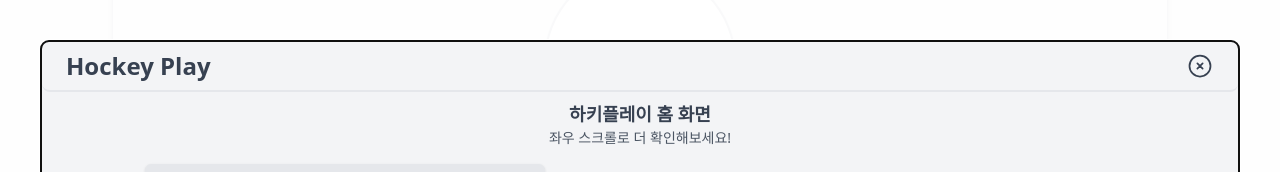
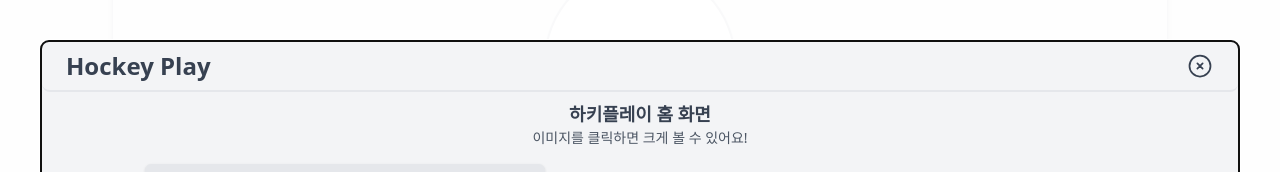
Before and after one commit to PJinsoo/pohtofolio, a Next.js app: page / in a window 1280 px wide. Both pictures are taken after a click on the element "구현 사진". Shown: the part 3454-3626 px from the top of the page. Built offline with nearby package versions, Linux system fonts and the light colour scheme.

Commit message:
이미지 크게 보기 추가

```diff
--- a/components/career.tsx
+++ b/components/career.tsx
@@ -10,6 +10,7 @@
 import 'swiper/css';
 import 'swiper/css/pagination';
 import 'swiper/css/navigation'
+import Modal from 'react-modal';
 // 하키플레이 구현 사진
 import old_home from '../images/career/hockeyplay/old/old_home.png'
 import old_board_list from '../images/career/hockeyplay/old/old_board-list.png'
@@ -24,6 +25,7 @@
 import new_schedule from '../images/career/hockeyplay/new/new_schedule.png'
 import new_team from '../images/career/hockeyplay/new/new_team-management.png'
 import new_modal from '../images/career/hockeyplay/new/new_match-modal.png'
+import testImg from '../images/test-img.jpg'
 
 // 경력
 
@@ -44,43 +46,84 @@
 
     // 스샷 뷰어 모달 트리거
     const [viewImg, setViewImg] = useState(false);
-    const imgViewModal = () => {
-        setViewImg(!viewImg);
+    const [targetImg, setTargetImg] = useState(testImg);
+
+    // 스샷 뷰어에 알맞는 사진 연결 후 모달 보여주기
+    const imgViewModal = (e:any) => {
+        const {id} = e.target // 클릭한 사진의 정보 가져오기
+        // 홈화면
+        if(id == "home_old") setTargetImg(old_home)
+        if(id == "home_new") setTargetImg(new_home)
+        // 게시판
+        if(id == "board_old") setTargetImg(old_board_list)
+        if(id == "board_new") setTargetImg(new_board_list)
+        // 게시글 조회
+        if(id == "view_old") setTargetImg(old_board_view)
+        if(id == "view_new") setTargetImg(new_board_view)
+        // 게시글 쓰기
+        if(id == "write_old") setTargetImg(old_board_write)
+        if(id == "write_new") setTargetImg(new_board_write)
+        // 경기 일정
+        if(id == "schedule_old") setTargetImg(old_schedule)
+        if(id == "schedule_new") setTargetImg(new_schedule)
+        // 팀 관리
+        if(id == "team_old") setTargetImg(old_team)
+        if(id == "team_new") setTargetImg(new_team)
+        setViewImg(!viewImg) // 모달 출력 on/off
     }
 
     // 하키플레이 스샷 탬플릿 함수
-    const swiperImg = (title:string, oldImg:any, newImg:any) => {
+    const swiperImg = (id:string, title:string, oldImg:any, newImg:any) => {
         return (
             <>
                 {/* 제목 */}
                 <div>
                     <span className="mt-2 flex justify-center text-lg text-gray-700 font-semibold">{title}</span>
-                    <span className="flex justify-center text-sm text-gray-600">좌우 스크롤로 더 확인해보세요!</span>
+                    <span className="flex justify-center text-sm text-gray-600">이미지를 클릭하면 크게 볼 수 있어요!</span>
                 </div>
-                {/* 스크린샷 */}
+                {/* 구 하키와 신 하키 비교 화면 | 이미지 클릭 시 크게 보여주기 */}
                 <div className="p-2 -mt-8">
                     {pageSize <= 600 ? (
                         <div>
                             <div className="m-10 flex flex-col justify-center">
-                                <Image src={oldImg} alt={'Spring HockeyPlay'} width={400} className="p-2 border rounded-md bg-gray-200 shadow"/>
+                                <Image id={id+"_old"} src={oldImg} alt={'Spring HockeyPlay'} width={400} onClick={imgViewModal} className="p-2 border rounded-md bg-gray-200 shadow"/>
                                 <span className="text-center text-gray-600 mt-1">Spring으로 개발된 기존 하키플레이</span>
                             </div>
                             <div className="m-10 flex flex-col justify-center">
-                                <Image src={newImg} alt={'Next.JS HockeyPlay'} width={400} className="p-2 border rounded-md bg-gray-200 shadow"/>
+                                <Image id={id+"_new"} src={newImg} alt={'Next.JS HockeyPlay'} width={400} onClick={imgViewModal} className="p-2 border rounded-md bg-gray-200 shadow"/>
                                 <span className="text-center text-gray-600 mt-1">Next.JS로 재개발한 하키플레이</span>
                             </div>
                         </div>
+
                     ) : (
                         <div className="flex justify-around ">
                             <div className="m-10 flex flex-col justify-center">
-                                <Image src={oldImg} alt={'Spring HockeyPlay'} width={400} className="p-2 border rounded-md bg-gray-200 shadow"/>
+                                <Image id={id+"_old"} src={oldImg} alt={'Spring HockeyPlay'} width={400} onClick={imgViewModal} className="p-2 border rounded-md bg-gray-200 shadow"/>
                                 <span className="text-center text-gray-600 mt-1">Spring으로 개발된 기존 하키플레이</span>
                             </div>
                             <div className="m-10 flex flex-col justify-center">
-                                <Image src={newImg} alt={'Next.JS HockeyPlay'} width={400} className="p-2 border rounded-md bg-gray-200 shadow"/>
+                                <Image id={id+"_new"} src={newImg} alt={'Next.JS HockeyPlay'} width={400} onClick={imgViewModal} className="p-2 border rounded-md bg-gray-200 shadow"/>
                                 <span className="text-center text-gray-600 mt-1">Next.JS로 재개발한 하키플레이</span>
                             </div>
-                        </div>)}
+                        </div>
+                        )}
+
+                        {/* 클릭된 이미지 크게 보기 모달 출력 */}
+                        <Modal isOpen={viewImg} className="rounded-lg m-10 h-auto w-auto bg-gray-100 border-2 border-gray-300" >
+                            <div className="px-6 py-2 border-b-2 rounded-lg flex justify-between z-50 text-gray-700">
+                                <span className="text-2xl">이미지 클릭으로 돌아가기</span>
+                                <button onClick={imgViewModal}>
+                                    <svg xmlns="http://www.w3.org/2000/svg" fill="none" viewBox="0 0 24 24" strokeWidth="1.5" stroke="currentColor" className="w-7 h-7">
+                                        <path strokeLinecap="round" strokeLinejoin="round" d="M9.75 9.75l4.5 4.5m0-4.5l-4.5 4.5M21 12a9 9 0 11-18 0 9 9 0 0118 0z" />
+                                    </svg>
+                                </button>
+                            </div>
+                            <div>
+                                <div className="m-10 flex justify-center">
+                                    <Image src={targetImg} alt={'imgView'} width={600} onClick={imgViewModal} className="p-1 border rounded-md bg-gray-200 shadow"/>
+                                </div>
+                            </div>
+                        </Modal>
                 </div>
             </>
         )
@@ -143,22 +186,22 @@
                                             threshold={20} // 터치 감도
                                         >
                                             <SwiperSlide className="cursor-pointer">
-                                                {swiperImg("하키플레이 홈 화면", old_home, new_home)}
+                                                {swiperImg("home", "하키플레이 홈 화면", old_home, new_home)}
                                             </SwiperSlide>
                                             <SwiperSlide className="cursor-pointer">
-                                                {swiperImg("하키플레이 게시판", old_board_list, new_board_list)}
+                                                {swiperImg("board", "하키플레이 게시판", old_board_list, new_board_list)}
                                             </SwiperSlide>
                                             <SwiperSlide className="cursor-pointer">
-                                                {swiperImg("하키플레이 게시글 조회", old_board_view, new_board_view)}
+                                                {swiperImg("view", "하키플레이 게시글 조회", old_board_view, new_board_view)}
                                             </SwiperSlide>
                                             <SwiperSlide className="cursor-pointer">
-                                                {swiperImg("하키플레이 게시글 작성", old_board_write, new_board_write)}
+                                                {swiperImg("write", "하키플레이 게시글 작성", old_board_write, new_board_write)}
                                             </SwiperSlide>
                                             <SwiperSlide className="cursor-pointer">
-                                                {swiperImg("하키플레이 팀 일정 관리 페이지", old_schedule, new_schedule)}
+                                                {swiperImg("schedule", "하키플레이 팀 일정 관리 페이지", old_schedule, new_schedule)}
                                             </SwiperSlide>
                                             <SwiperSlide className="cursor-pointer">
-                                                {swiperImg("하키플레이 팀 정보 수정 및 관리 페이지", old_team, new_team)}
+                                                {swiperImg("team", "하키플레이 팀 정보 수정 및 관리 페이지", old_team, new_team)}
                                             </SwiperSlide>
                                         </Swiper>
                                     </div>
```
